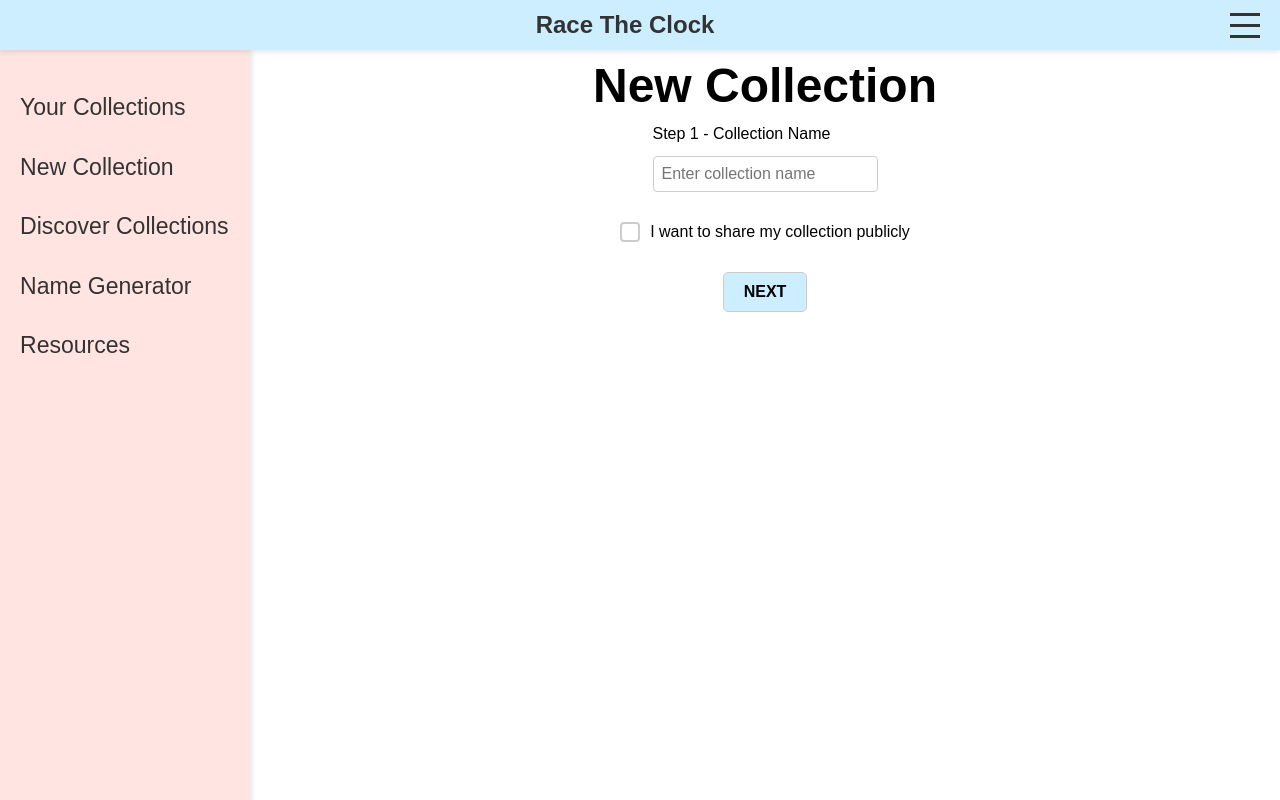
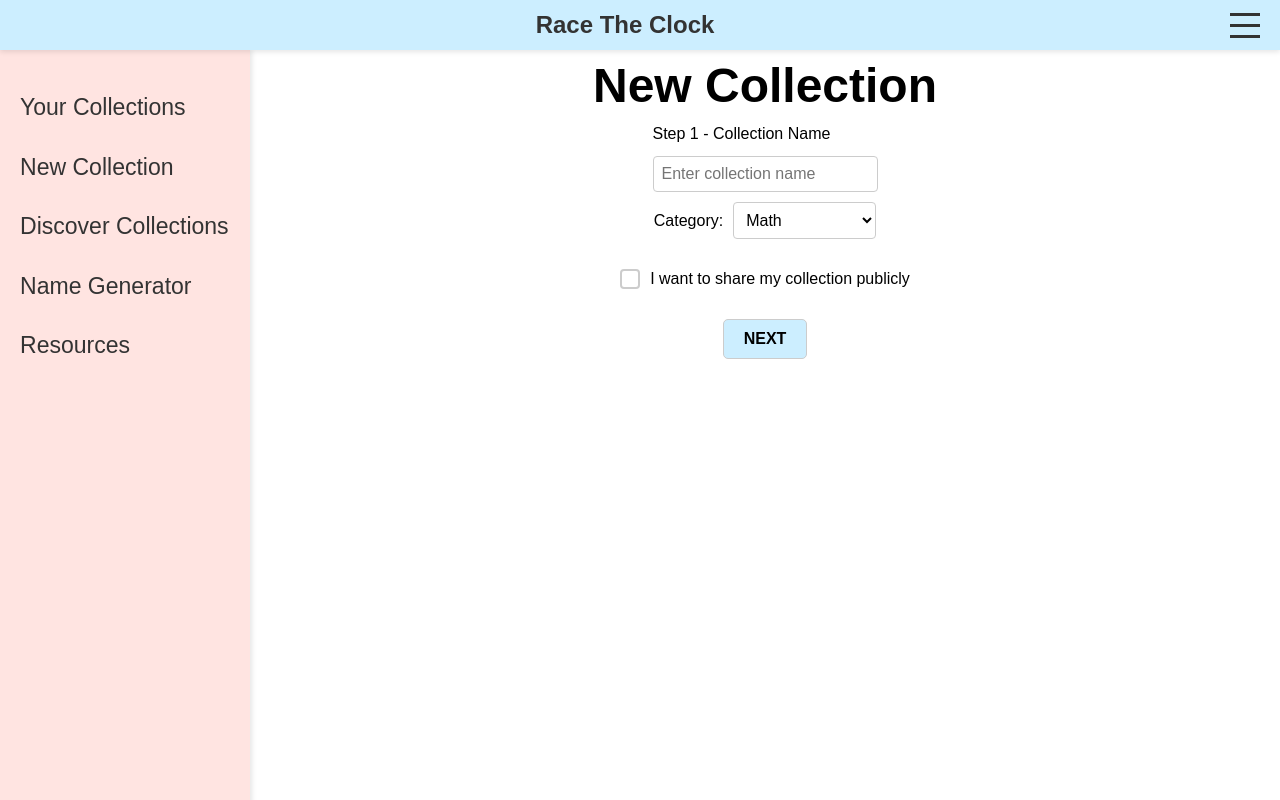
Before and after one commit to chriscooley1/race-the-clock, a React (Vite) app: page /letter-reader/new-collection in a window 1280 px wide. Built offline with nearby package versions, Linux system fonts and the light colour scheme; sample sign-in values are in the browser's storage.

Commit message:
Add categories when creating collection

```diff
--- a/src/pages/CollectionFinalStep.tsx
+++ b/src/pages/CollectionFinalStep.tsx
@@ -6,7 +6,7 @@ import { saveCollection } from "../api"; // Import API function
 const CollectionFinalStep: React.FC = () => {
   const navigate = useNavigate();
   const location = useLocation();
-  const { collectionName, isPublic, sequence } = location.state;
+  const { collectionName, isPublic, category, sequence } = location.state;
   const [items, setItems] = useState<{ id: number; name: string }[]>(
     sequence.map((name, index) => ({ id: index + 1, name }))
   ); // Initialize with sequence
@@ -32,7 +32,8 @@ const CollectionFinalStep: React.FC = () => {
         1, // Assume userId is 1 for example purposes, replace as needed
         collectionName,
         collectionData,
-        isPublic ? "public" : "private"
+        isPublic ? "public" : "private",
+        category // Pass the category to the API
       );
       navigate("/your-collections"); // Redirect to the collections page
     } catch (error) {
--- a/src/pages/CollectionSetup.tsx
+++ b/src/pages/CollectionSetup.tsx
@@ -11,7 +11,7 @@ import {
 const CollectionSetup: React.FC = () => {
   const navigate = useNavigate();
   const location = useLocation();
-  const { collectionName, isPublic } = location.state || {};
+  const { collectionName, isPublic, category } = location.state || {};
 
   const [file, setFile] = useState<File | null>(null);
   const [itemCount, setItemCount] = useState<number>(1);
@@ -44,14 +44,8 @@ const CollectionSetup: React.FC = () => {
       return;
     }
 
-    console.log("Collection Name:", collectionName);
-    console.log("Is Public:", isPublic);
-    console.log("File:", file);
-    console.log("Item Count:", itemCount);
-    console.log("Generated Sequence:", sequence);
-
     navigate("/collection-final-step", {
-      state: { collectionName, isPublic, itemCount, file, sequence },
+      state: { collectionName, isPublic, category, itemCount, file, sequence },
     });
   };
 
@@ -60,9 +54,7 @@ const CollectionSetup: React.FC = () => {
       <h1>Collection: {collectionName}</h1>
       <h2>Step 2 - Set Up Collection Body</h2>
       <div className="centered-input">
-        <label htmlFor="itemCount">
-          Quantity #:
-        </label>
+        <label htmlFor="itemCount">Quantity #:</label>
         <input
           type="number"
           id="itemCount"
--- a/src/pages/NewCollection.tsx
+++ b/src/pages/NewCollection.tsx
@@ -4,8 +4,11 @@ import "../App.css";
 
 const NewCollection: React.FC = () => {
   const [name, setName] = useState<string>("");
+  const [category, setCategory] = useState<string>("Math");
   const [isPublic, setIsPublic] = useState<boolean>(false);
   const navigate = useNavigate();
+
+  const categories = ["Math", "Language Arts", "More"];
 
   const handleNext = () => {
     if (!name.trim()) {
@@ -14,7 +17,9 @@ const NewCollection: React.FC = () => {
     }
 
     // Navigate to the setup step with the initial collection details
-    navigate("/collection-setup", { state: { collectionName: name, isPublic } });
+    navigate("/collection-setup", {
+      state: { collectionName: name, isPublic, category },
+    });
   };
 
   return (
@@ -32,6 +37,21 @@ const NewCollection: React.FC = () => {
           title="Collection Name"
         />
       </div>
+      <div className="centered-input">
+        <label htmlFor="categorySelect">Category:</label>
+        <select
+          id="categorySelect"
+          className="custom-input"
+          value={category}
+          onChange={(e) => setCategory(e.target.value)}
+        >
+          {categories.map((cat) => (
+            <option key={cat} value={cat}>
+              {cat}
+            </option>
+          ))}
+        </select>
+      </div>
       <div className="checkbox-container">
         <input
           type="checkbox"
@@ -44,11 +64,7 @@ const NewCollection: React.FC = () => {
           I want to share my collection publicly
         </label>
       </div>
-      <button
-        type="button"
-        onClick={handleNext}
-        className="styled-button"
-      >
+      <button type="button" onClick={handleNext} className="styled-button">
         Next
       </button>
     </div>
--- a/src/pages/YourCollections.tsx
+++ b/src/pages/YourCollections.tsx
@@ -62,7 +62,7 @@ const YourCollections = () => {
       }
     };
     fetchCollections();
-  }, [selectedCategory, sortOption, token, apiBaseUrl]);
+  }, [selectedCategory, sortOption, token]);
 
   const filterAndSortCollections = (collections: Collection[], category: string, sortOption: string) => {
     let filtered = collections;
```
